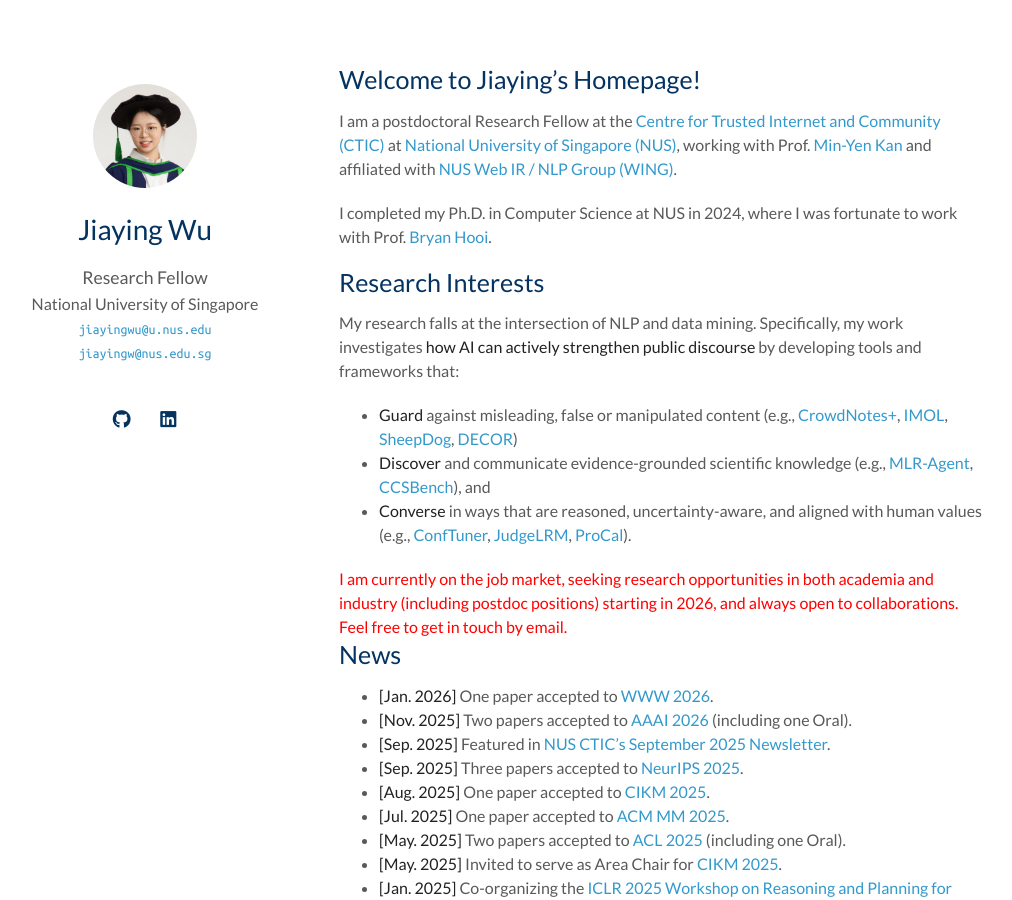
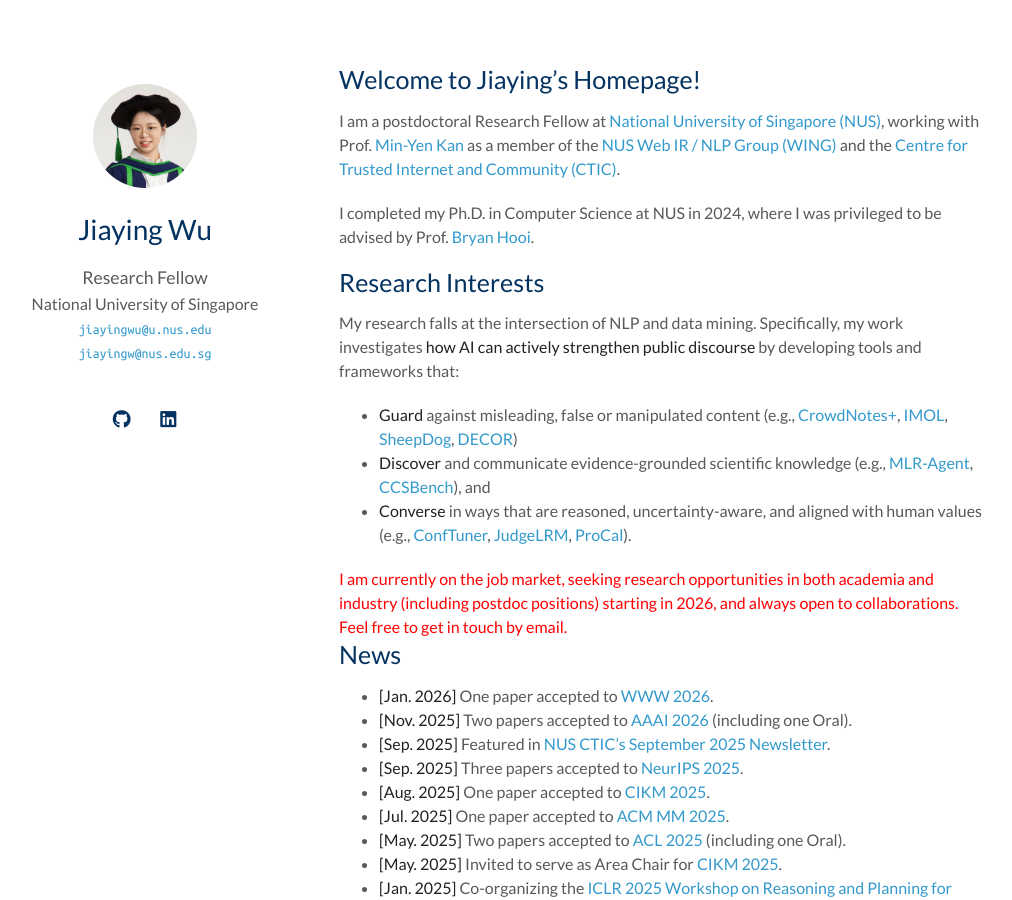
Before and after one commit to jiayingwu19/jiayingwu19.github.io, a Jekyll site: the page built from index.md, in a window 1280 px wide and 900 px high. Shown: the whole window, without its empty margins (131-1143 px from the left). Built offline with Jekyll 4.4.1, drawn with Linux system fonts in a browser that asks for light colours; a style sheet for code colours, icons or effects is not loaded; our own code applies the rules of GitHub Pages for plain Markdown files.

Commit message:
jan 2026 update

```diff
--- a/index.md
+++ b/index.md
@@ -4,10 +4,9 @@ layout: homepage
 
 ## Welcome to Jiaying's Homepage!
 
-I am a postdoctoral Research Fellow at the [Centre for Trusted Internet and Community (CTIC)](https://ctic.nus.edu.sg/) at [National University of Singapore (NUS)](https://nus.edu.sg/), working with Prof. [Min-Yen Kan](https://www.comp.nus.edu.sg/~kanmy/) and affiliated with [NUS Web IR / NLP Group (WING)](https://wing.comp.nus.edu.sg/).
+I am a postdoctoral Research Fellow at [National University of Singapore (NUS)](https://nus.edu.sg/), working with Prof. [Min-Yen Kan](https://www.comp.nus.edu.sg/~kanmy/) as a member of the [NUS Web IR / NLP Group (WING)](https://wing.comp.nus.edu.sg/) and the [Centre for Trusted Internet and Community (CTIC)](https://ctic.nus.edu.sg/).
 
-I completed my Ph.D. in Computer Science at NUS in 2024, where I was fortunate to work with Prof. [Bryan Hooi](https://bhooi.github.io/).
-
+I completed my Ph.D. in Computer Science at NUS in 2024, where I was privileged to be advised by Prof. [Bryan Hooi](https://bhooi.github.io/).
 
 ## Research Interests
 
```
